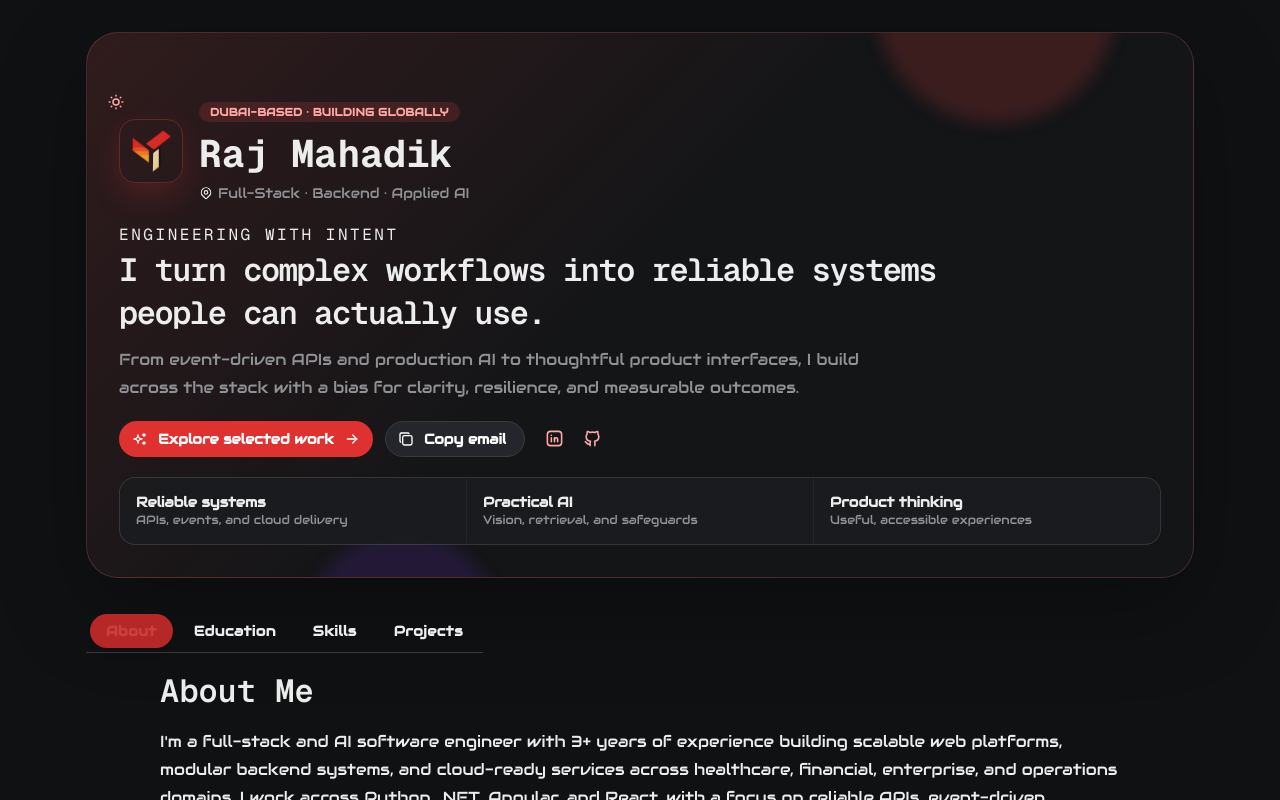
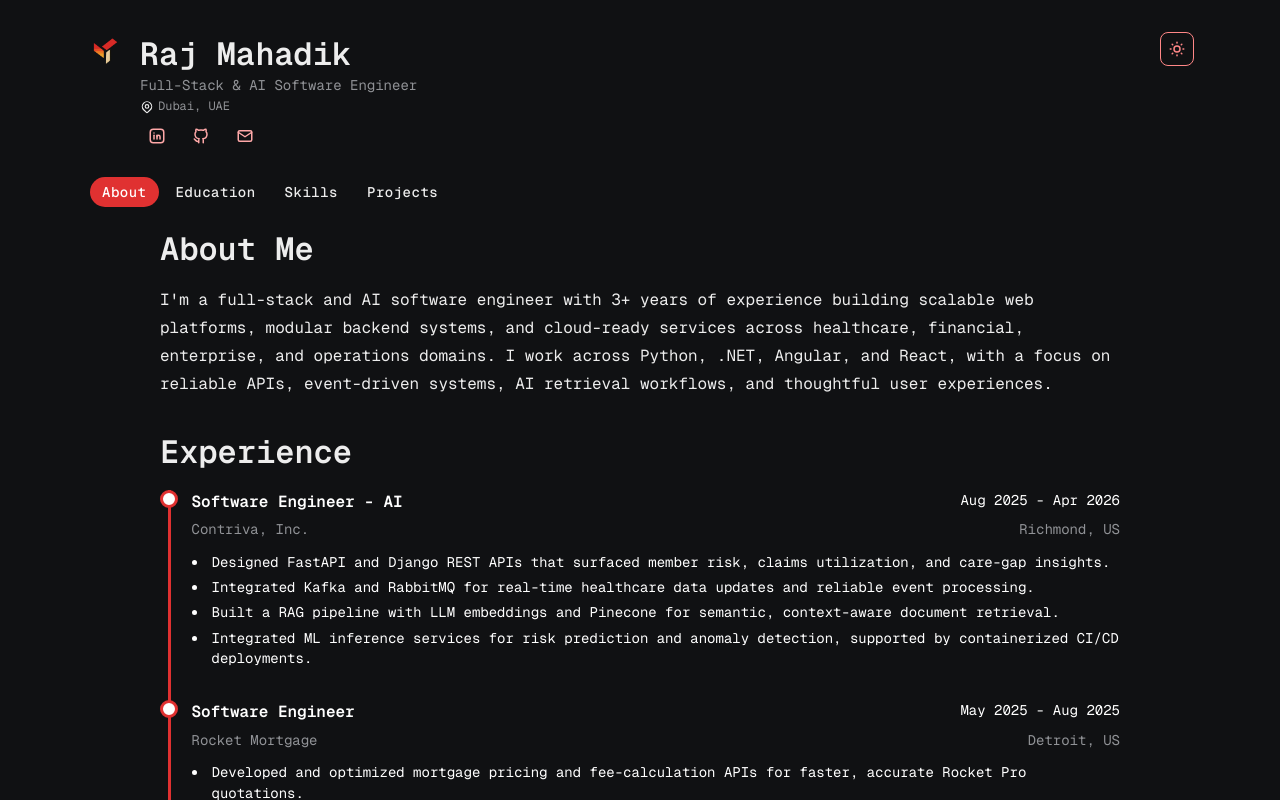
Before and after one commit to raj291/MyPortfolio, a Next.js app: page / in a window 1280 px wide. Shown: the top 800 px of the page. Built offline with nearby package versions, Linux system fonts and the light colour scheme.

Commit message:
Revert "Refresh portfolio with project case studies"
This reverts commit 9fc36700e34eef167029d53d13ad6aca35b793f9.

```diff
--- a/app/globals.css
+++ b/app/globals.css
@@ -45,129 +45,6 @@ a {
   text-decoration: none;
 }
 
-.portfolio-hero {
-  position: relative;
-  overflow: hidden;
-  border: 1px solid rgba(239, 68, 68, 0.18);
-  background:
-    linear-gradient(135deg, rgba(239, 68, 68, 0.08), transparent 46%),
-    var(--mantine-color-body);
-  box-shadow: 0 24px 70px rgba(15, 23, 42, 0.08);
-}
-
-html[data-mantine-color-scheme='dark'] .portfolio-hero {
-  border-color: rgba(248, 113, 113, 0.22);
-  background:
-    linear-gradient(135deg, rgba(239, 68, 68, 0.13), transparent 48%),
-    #141517;
-  box-shadow: 0 30px 90px rgba(0, 0, 0, 0.28);
-}
-
-.hero-content {
-  position: relative;
-  z-index: 1;
-}
-
-.hero-glow {
-  position: absolute;
-  border-radius: 999px;
-  filter: blur(8px);
-  pointer-events: none;
-}
-
-.hero-glow-one {
-  width: 240px;
-  height: 240px;
-  top: -150px;
-  right: 7%;
-  background: rgba(239, 68, 68, 0.18);
-}
-
-.hero-glow-two {
-  width: 190px;
-  height: 190px;
-  bottom: -145px;
-  left: 20%;
-  background: rgba(124, 58, 237, 0.15);
-}
-
-.theme-toggle {
-  position: absolute;
-  top: var(--mantine-spacing-lg);
-  right: var(--mantine-spacing-lg);
-  z-index: 2;
-}
-
-.hero-avatar {
-  flex: 0 0 auto;
-  border: 1px solid rgba(239, 68, 68, 0.3);
-  box-shadow: 0 12px 30px rgba(239, 68, 68, 0.18);
-}
-
-.hero-name {
-  font-family: var(--font-pixel), var(--font-geist), monospace;
-  font-size: clamp(1.9rem, 5vw, 2.8rem);
-  line-height: 1;
-}
-
-.hero-eyebrow,
-.project-eyebrow {
-  color: var(--mantine-color-red-6);
-  font-family: var(--font-geist), monospace;
-  font-size: 0.7rem;
-  font-weight: 800;
-  letter-spacing: 0.16em;
-}
-
-.hero-statement {
-  max-width: 850px;
-  margin-top: 0.35rem;
-  font-size: clamp(1.75rem, 5vw, 3.35rem);
-  line-height: 1.08;
-  letter-spacing: -0.045em;
-  text-wrap: balance;
-}
-
-.hero-principles {
-  display: grid;
-  grid-template-columns: repeat(3, minmax(0, 1fr));
-  gap: 1px;
-  overflow: hidden;
-  border: 1px solid rgba(127, 127, 127, 0.18);
-  border-radius: var(--mantine-radius-lg);
-  background: rgba(127, 127, 127, 0.16);
-}
-
-.hero-principles > div {
-  padding: 0.9rem 1rem;
-  background: color-mix(in srgb, var(--mantine-color-body) 92%, transparent);
-}
-
-.portfolio-tabs-list {
-  border-bottom: 1px solid var(--mantine-color-default-border);
-}
-
-.portfolio-tab {
-  position: relative;
-  z-index: 1;
-  border: 0;
-  border-radius: var(--mantine-radius-xl);
-  font-size: var(--mantine-font-size-sm);
-  font-weight: 600;
-  letter-spacing: 0.03em;
-  transition: color 180ms ease, background-color 180ms ease;
-}
-
-.portfolio-tab[data-active] {
-  border: 0;
-  color: var(--mantine-color-white);
-  background: transparent;
-}
-
-.portfolio-tab:hover:not([data-active]) {
-  background: var(--mantine-color-default-hover);
-}
-
 @media (prefers-color-scheme: dark) {
   html {
     color-scheme: dark;
@@ -189,26 +66,7 @@ html[data-mantine-color-scheme='dark'] .portfolio-hero {
 }
 
 .project-card {
-  position: relative;
-  overflow: hidden;
   transition: transform 0.2s ease, box-shadow 0.2s ease;
-}
-
-.project-card[data-featured='true'] {
-  border-color: rgba(239, 68, 68, 0.36);
-}
-
-.project-card[data-featured='true']::before {
-  position: absolute;
-  inset: 0 0 auto;
-  height: 3px;
-  content: '';
-  background: linear-gradient(90deg, #ef4444, #f97316, #7c3aed);
-}
-
-.project-impact {
-  padding-left: 0.65rem;
-  border-left: 2px solid var(--mantine-color-red-6);
 }
 
 .project-card:hover {
@@ -230,15 +88,6 @@ html[data-mantine-color-scheme='dark'] .portfolio-hero {
   .mantine-Tabs-list::-webkit-scrollbar {
     display: none;
   }
-
-  .hero-principles {
-    grid-template-columns: 1fr;
-  }
-
-  .theme-toggle {
-    top: var(--mantine-spacing-md);
-    right: var(--mantine-spacing-md);
-  }
 }
 
 @media (prefers-reduced-motion: reduce) {
--- a/app/layout.tsx
+++ b/app/layout.tsx
@@ -1,10 +1,9 @@
 import { Geist_Mono, Pixelify_Sans } from "next/font/google";
 import { Audiowide } from "next/font/google";
 import { ReactNode } from "react";
-import type { Metadata } from "next";
 import './globals.css';
 import '@mantine/core/styles.css';
-import { MantineProvider, ColorSchemeScript, createTheme } from '@mantine/core';
+import { MantineProvider, ColorSchemeScript, createTheme, Container, Text, AppShell, useMantineColorScheme, useMantineTheme } from '@mantine/core';
 import FooterPage from "./Footer/page";
 
 // Define Google Font
@@ -25,7 +24,7 @@ const audiowide = Audiowide({
 const geist = Geist_Mono({
   subsets: ["latin"],
   display: 'swap',
-  variable: '--font-geist',
+  variable: '--font-audiowide',
 })
 
 // Create Mantine theme
@@ -49,22 +48,14 @@ const theme = createTheme({
     ],
   },
 });
-export const metadata: Metadata = {
-  metadataBase: new URL('https://rajmahadik.vercel.app'),
+export const metadata = {
   title: 'Raj Mahadik | Full-Stack & AI Software Engineer',
-  description: 'Dubai-based software engineer building reliable APIs, event-driven platforms, practical AI systems, and thoughtful product experiences.',
-  openGraph: {
-    title: 'Raj Mahadik | Engineering with Intent',
-    description: 'Reliable systems, practical AI, and product-minded engineering.',
-    url: '/',
-    siteName: 'Raj Mahadik',
-    type: 'website',
-  },
+  description: 'Portfolio of Raj Mahadik, a Dubai-based full-stack and AI software engineer building scalable APIs, cloud platforms, and intelligent applications.',
 };
 
 export default function RootLayout({ children }: { children: ReactNode }) {
   return (
-    <html lang="en" className={`${geist.variable} ${pixel.variable} ${audiowide.variable}`}>
+    <html lang="en" className={geist.variable}>
       <head>
         <ColorSchemeScript defaultColorScheme="dark" />
         <meta name="viewport" content="width=device-width, initial-scale=1" />
--- a/app/page.tsx
+++ b/app/page.tsx
@@ -2,14 +2,10 @@
 
 import { useEffect, useState, useRef } from 'react';
 import {
-  Badge,
-  Button,
   Group,
   Text,
   Container,
   ActionIcon,
-  Paper,
-  Stack,
   Title,
   useMantineColorScheme,
   useMantineTheme,
@@ -18,25 +14,20 @@ import {
   FloatingIndicator,
   rem
 } from '@mantine/core';
-import {
-  IconArrowRight,
-  IconBrandGithub,
-  IconBrandLinkedin,
-  IconCheck,
-  IconCopy,
-  IconMapPin,
-  IconMoon,
-  IconSparkles,
-  IconSun,
-} from '@tabler/icons-react';
+import { IconBrandGithub, IconBrandLinkedin, IconMail, IconCheck, IconMapPin } from '@tabler/icons-react';
 import { Tooltip, CopyButton } from '@mantine/core';
 
+import { IconSun, IconMoon } from '@tabler/icons-react';
 import logo from '../public/logo.png';
 import AboutPage from './components/About/page';
 import './globals.css';
 import EducationPage from './components/Education/page';
 import ProjectPage from './components/projectsection/page';
 import SkillsSection from './components/Skills/page';
+// Placeholder sections
+//const AboutSection = () => (<><AboutPage/></>);
+//const EducationSection = () => <Text>Education content goes here...</Text>;
+//const SkillsSection = () => <Text>Skills content goes here...</Text>;
 const email = 'rajmahdik29@gmail.com';
 const linkedin = 'https://www.linkedin.com/in/raj-4221111s/';
 const github = 'https://github.com/raj291';
@@ -54,7 +45,9 @@ export default function Portfolio() {
   const tabRefsMap = useRef<Record<string, HTMLButtonElement | null>>({});
 
   const setTabRef = (val: string) => (node: HTMLButtonElement | null) => {
-    tabRefsMap.current[val] = node;
+    if (node) {
+      tabRefsMap.current[val] = node;
+    }
   };
 
   useEffect(() => {
@@ -65,92 +58,75 @@ export default function Portfolio() {
     setColorScheme(dark ? 'light' : 'dark');
   };
 
-  const showProjects = () => {
-    setActiveTab('Projects');
-  };
+  if (!mounted) {
+    return <div>Loading...</div>;
+  }
 
   return (
     <Container size="lg" py="xl">
-      <Paper component="header" className="portfolio-hero" radius="xl" p={{ base: 'lg', sm: 'xl' }} mb="xl">
-        <div className="hero-glow hero-glow-one" aria-hidden="true" />
-        <div className="hero-glow hero-glow-two" aria-hidden="true" />
+      {/* Header */}
+      <Group justify="space-between" align="flex-start" mb="lg" style={{ position: 'relative' }}>
+        <Group align="flex-start" wrap="nowrap" pr={50}>
+          <Avatar src={logo.src} alt="logo" size="md" radius="md" />
+          <div>
+            <Title order={2} style={{ fontFamily: 'var(--font-pixel)' }}>Raj Mahadik</Title>
+            <Text size="sm" c="dimmed">Full-Stack & AI Software Engineer</Text>
+            <Group gap={4} mt={3}>
+              <IconMapPin size={14} aria-hidden="true" />
+              <Text size="xs" c="dimmed">Dubai, UAE</Text>
+            </Group>
+            <Group gap="xs" mt={4}>
+    <Tooltip label="LinkedIn" withArrow>
+      <ActionIcon
+        component="a"
+        href={linkedin}
+        target="_blank"
+        variant="subtle"
+        size="lg"
+        aria-label="Open Raj Mahadik's LinkedIn profile"
+      >
+        <IconBrandLinkedin size={18} />
+      </ActionIcon>
+    </Tooltip>
+
+    <Tooltip label="GitHub" withArrow>
+      <ActionIcon
+        component="a"
+        href={github}
+        target="_blank"
+        variant="subtle"
+        size="lg"
+        aria-label="Open Raj Mahadik's GitHub profile"
+      >
+        <IconBrandGithub size={18} />
+      </ActionIcon>
+    </Tooltip>
+
+    <CopyButton value={email} timeout={2000}>
+      {({ copied, copy }) => (
+        <Tooltip label={copied ? "Copied!" : "Email"} withArrow>
+          <ActionIcon onClick={copy} variant="subtle" size="lg" aria-label="Copy email address">
+            {copied ? <IconCheck size={18} /> : <IconMail size={18} />}
+          </ActionIcon>
+        </Tooltip>
+      )}
+    </CopyButton>
+  </Group>
+          </div>
+
+        </Group>
+
         <ActionIcon
           onClick={toggleColorScheme}
-          variant="subtle"
+          variant="outline"
           size="lg"
           radius="md"
           aria-label="Toggle color scheme"
-          className="theme-toggle"
+          style={{ position: 'absolute', top: 0, right: 0 }}
         >
           {dark ? <IconSun size={18} /> : <IconMoon size={18} />}
         </ActionIcon>
-
-        <Stack gap="lg" className="hero-content">
-          <Group align="center" wrap="nowrap" pr={42}>
-            <Avatar src={logo.src} alt="Raj Mahadik" size={64} radius="lg" className="hero-avatar" />
-            <div>
-              <Badge color="red" variant="light" radius="xl" mb={7}>
-                Dubai-based · Building globally
-              </Badge>
-              <Title order={1} className="hero-name">Raj Mahadik</Title>
-              <Group gap={5} mt={4}>
-                <IconMapPin size={14} aria-hidden="true" />
-                <Text size="sm" c="dimmed">Full-Stack · Backend · Applied AI</Text>
-              </Group>
-            </div>
-          </Group>
-
-          <div>
-            <Text className="hero-eyebrow">ENGINEERING WITH INTENT</Text>
-            <Title order={2} className="hero-statement">
-              I turn complex workflows into reliable systems people can actually use.
-            </Title>
-            <Text c="dimmed" mt="sm" maw={760} lh={1.7}>
-              From event-driven APIs and production AI to thoughtful product interfaces, I build across the stack with a bias for clarity, resilience, and measurable outcomes.
-            </Text>
-          </div>
-
-          <Group gap="sm">
-            <Button color="red" radius="xl" onClick={showProjects} leftSection={<IconSparkles size={16} />} rightSection={<IconArrowRight size={16} />}>
-              Explore selected work
-            </Button>
-            <CopyButton value={email} timeout={2000}>
-              {({ copied, copy }) => (
-                <Button variant="default" radius="xl" onClick={copy} leftSection={copied ? <IconCheck size={16} /> : <IconCopy size={16} />}>
-                  {copied ? 'Email copied' : 'Copy email'}
-                </Button>
-              )}
-            </CopyButton>
-            <Group gap={4}>
-              <Tooltip label="LinkedIn" withArrow>
-                <ActionIcon component="a" href={linkedin} target="_blank" rel="noreferrer" variant="subtle" size="lg" aria-label="Open Raj Mahadik's LinkedIn profile">
-                  <IconBrandLinkedin size={19} />
-                </ActionIcon>
-              </Tooltip>
-              <Tooltip label="GitHub" withArrow>
-                <ActionIcon component="a" href={github} target="_blank" rel="noreferrer" variant="subtle" size="lg" aria-label="Open Raj Mahadik's GitHub profile">
-                  <IconBrandGithub size={19} />
-                </ActionIcon>
-              </Tooltip>
-            </Group>
-          </Group>
-
-          <div className="hero-principles" aria-label="Engineering focus areas">
-            <div>
-              <Text fw={700} size="sm">Reliable systems</Text>
-              <Text c="dimmed" size="xs">APIs, events, and cloud delivery</Text>
-            </div>
-            <div>
-              <Text fw={700} size="sm">Practical AI</Text>
-              <Text c="dimmed" size="xs">Vision, retrieval, and safeguards</Text>
-            </div>
-            <div>
-              <Text fw={700} size="sm">Product thinking</Text>
-              <Text c="dimmed" size="xs">Useful, accessible experiences</Text>
-            </div>
-          </div>
-        </Stack>
-      </Paper>
+      </Group>
 
       {/* Tabs with FloatingIndicator */}
       <Tabs
@@ -158,10 +134,38 @@ export default function Portfolio() {
         onChange={setActiveTab}
         mb="xl"
         variant="pills"
+        styles={(theme) => ({
+          tab: {
+            position: 'relative',
+            zIndex: 1,
+            border: 'none',
+            fontWeight: 500,
+            letterSpacing: 0.5,
+            padding: `${rem(8)} ${rem(12)}`,
+            fontSize: theme.fontSizes.sm,
+            borderRadius: theme.radius.xl,
+            transition: 'all 200ms ease',
+
+            '&[data-active]': {
+              background: 'transparent',
+              border: 'none',
+              color: dark ? theme.white : theme.black,
+            },
+
+            '&:hover': {
+              backgroundColor: dark ? theme.colors.dark[6] : theme.colors.gray[0],
+            },
+          },
+          tabsList: {
+            position: 'relative',
+            borderBottom: `1px solid ${dark ? theme.colors.dark[4] : theme.colors.gray[2]}`,
+            paddingBottom: theme.spacing.xs,
+            gap: rem(4),
+          }
+        })}
       >
         <Tabs.List
           ref={rootRef}
-          className="portfolio-tabs-list"
           style={{
             position: 'relative',
             display: 'inline-flex',
@@ -179,7 +183,6 @@ export default function Portfolio() {
               key={section}
               value={section}
               ref={setTabRef(section)}
-              className="portfolio-tab"
             >
               {section}
             </Tabs.Tab>
```
Also changed, not shown: app/components/projectsection/page.tsx (+29 -60 lines).
